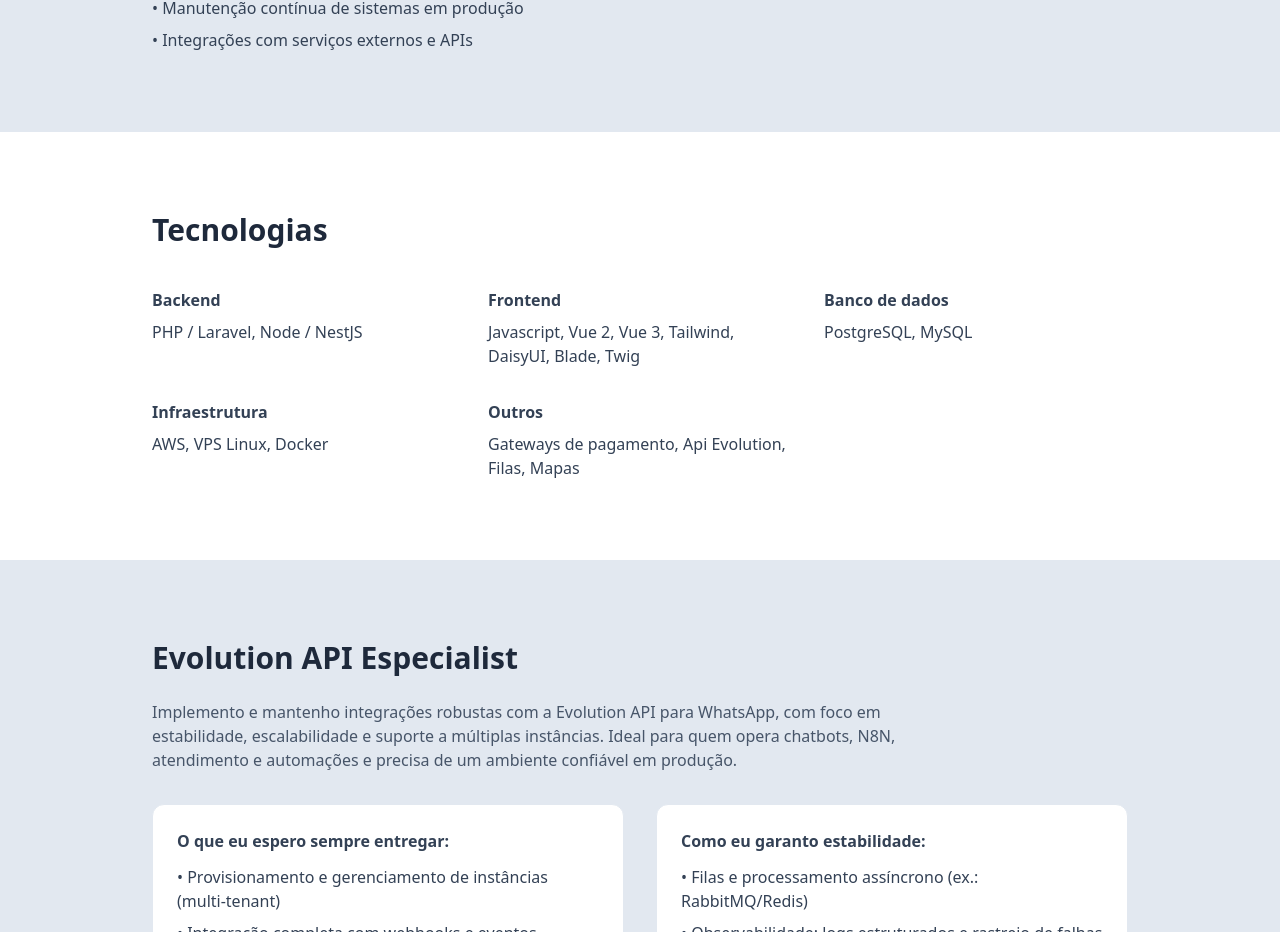
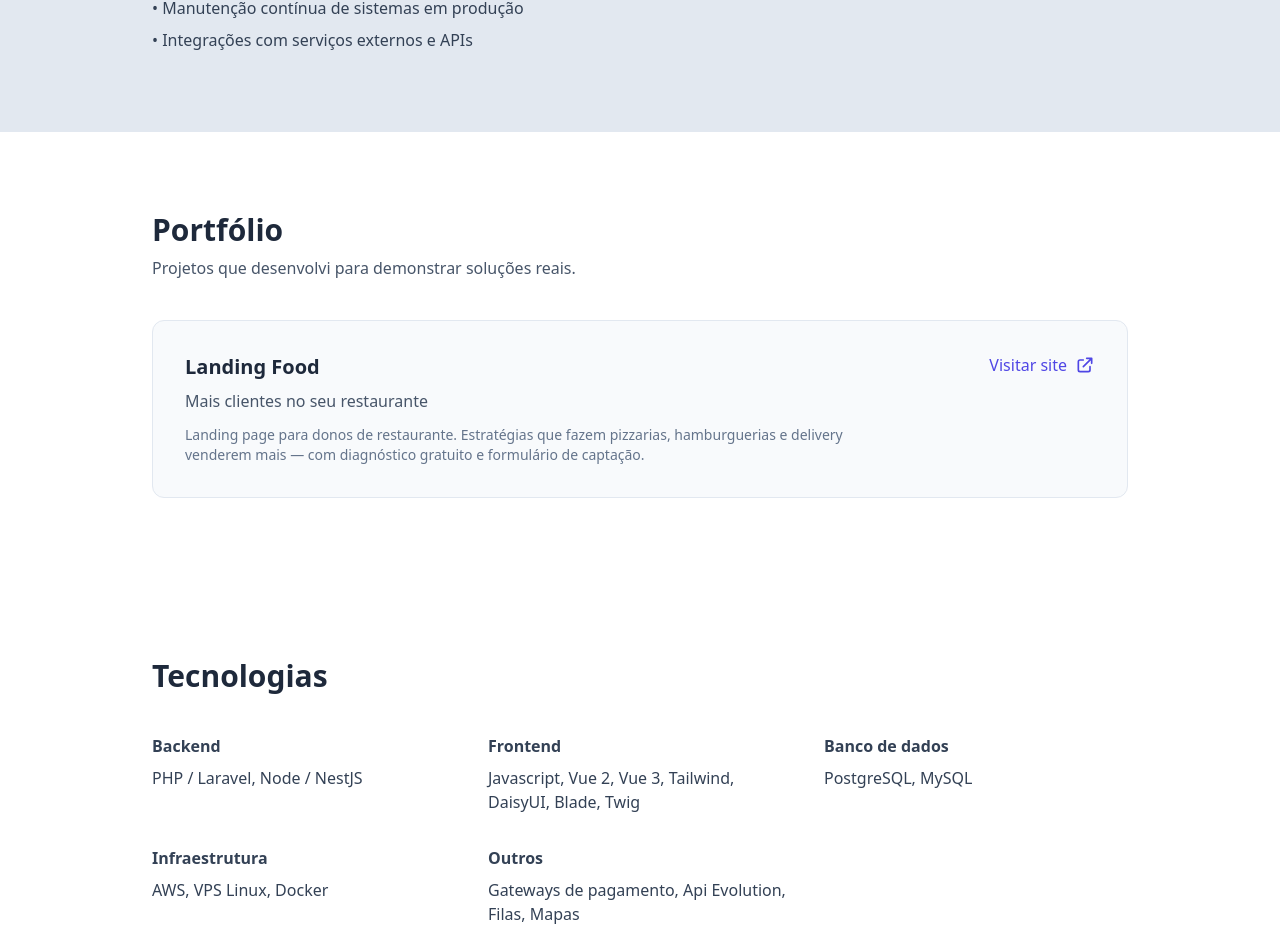
Before and after one commit to thiagodevsilva/thiago-landing, a Vue app: page / in a window 1280 px wide. Shown: the part 1271-2203 px from the top of the page. Built offline with nearby package versions, Linux system fonts and the light colour scheme.

Commit message:
feat: adiciona sessao portifolio

```diff
--- a/src/views/HomeView.vue
+++ b/src/views/HomeView.vue
@@ -73,6 +73,47 @@
           <li>• Manutenção contínua de sistemas em produção</li>
           <li>• Integrações com serviços externos e APIs</li>
         </ul>
+      </div>
+    </section>
+
+    <!-- PORTFÓLIO -->
+    <section class="bg-white py-20">
+      <div class="max-w-5xl mx-auto px-6">
+        <h2 class="text-3xl font-bold mb-2">Portfólio</h2>
+        <p class="text-slate-600 mb-10 max-w-3xl">
+          Projetos que desenvolvi para demonstrar soluções reais.
+        </p>
+
+        <a
+          href="https://landing-food.thiagosilva.dev.br/"
+          target="_blank"
+          rel="noopener"
+          class="block group"
+        >
+          <article class="rounded-xl border border-slate-200 overflow-hidden bg-slate-50 hover:border-indigo-300 hover:shadow-lg transition-all duration-300">
+            <div class="p-6 md:p-8">
+              <div class="flex flex-col md:flex-row md:items-start md:justify-between gap-4">
+                <div>
+                  <h3 class="text-xl font-semibold text-slate-800 group-hover:text-indigo-600 transition-colors">
+                    Landing Food
+                  </h3>
+                  <p class="text-slate-600 mt-2">
+                    Mais clientes no seu restaurante
+                  </p>
+                  <p class="text-slate-500 text-sm mt-3 max-w-2xl">
+                    Landing page para donos de restaurante. Estratégias que fazem pizzarias, hamburguerias e delivery venderem mais — com diagnóstico gratuito e formulário de captação.
+                  </p>
+                </div>
+                <span class="inline-flex items-center gap-2 text-indigo-600 font-medium shrink-0">
+                  Visitar site
+                  <svg class="w-5 h-5 group-hover:translate-x-1 transition-transform" fill="none" stroke="currentColor" viewBox="0 0 24 24">
+                    <path stroke-linecap="round" stroke-linejoin="round" stroke-width="2" d="M10 6H6a2 2 0 00-2 2v10a2 2 0 002 2h10a2 2 0 002-2v-4M14 4h6m0 0v6m0-6L10 14" />
+                  </svg>
+                </span>
+              </div>
+            </div>
+          </article>
+        </a>
       </div>
     </section>
 
```
